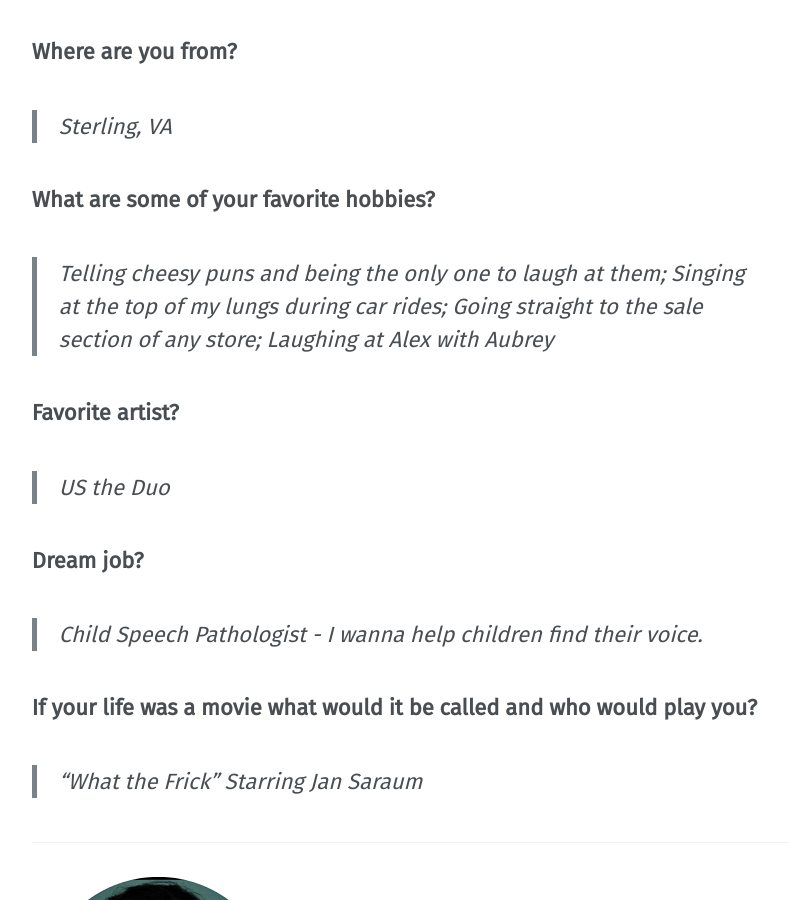
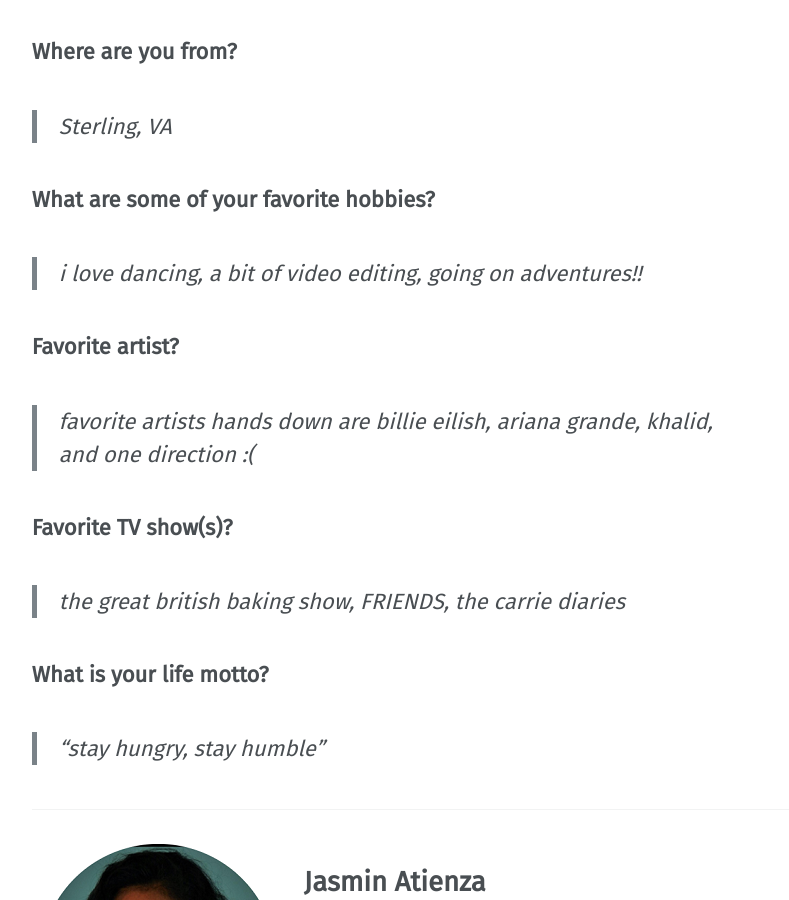
Before and after one commit to vtfasa/vtfasa.github.io, a Jekyll site: the page built from _pages/officers/events.md, in a window 1280 px wide and 900 px high, scrolled down 818 px. Shown: the whole window, without its empty margins (252-1041 px from the left). Built offline with Jekyll 4.4.1, drawn with Linux system fonts in a browser that asks for light colours; some web fonts are replaced.

Commit message:
Update events.md

```diff
--- a/_pages/officers/events.md
+++ b/_pages/officers/events.md
@@ -29,19 +29,19 @@ permalink: /officers/events/
 
 ### **What are some of your favorite hobbies?**
 
-> *Telling cheesy puns and being the only one to laugh at them; Singing at the top of my lungs during car rides; Going straight to the sale section of any store; Laughing at Alex with Aubrey*
+> *i love dancing, a bit of video editing, going on adventures!!*
 
 ### **Favorite artist?**
 
-> *US the Duo*
+> *favorite artists hands down are billie eilish, ariana grande, khalid, and one direction :(*
 
-### **Dream job?**
+### **Favorite TV show(s)?**
 
-> *Child Speech Pathologist - I wanna help children find their voice.*
+> *the great british baking show, FRIENDS, the carrie diaries*
 
-### **If your life was a movie what would it be called and who would play you?**
+### **What is your life motto?**
 
-> *"What the Frick" Starring Jan Saraum*
+> *"stay hungry, stay humble"*
 
 ---
 
```
